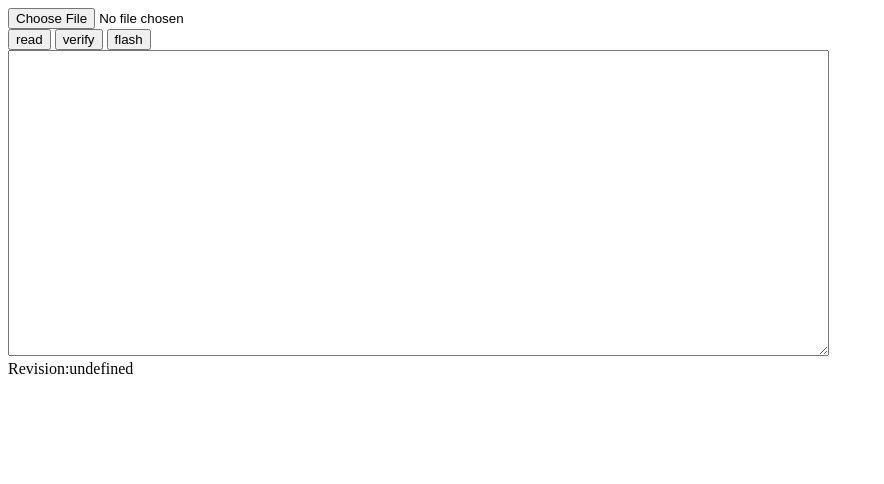
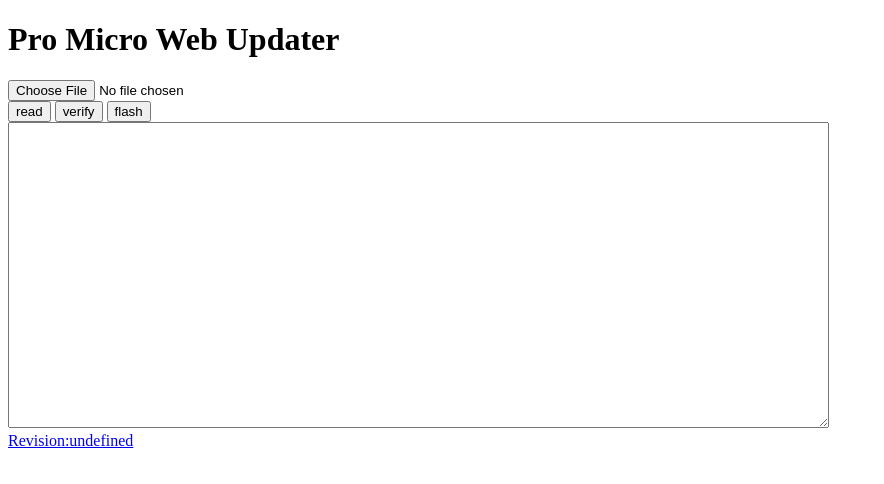
Before and after one commit to sekigon-gonnoc/promicro-web-updater, a website built with Parcel: page index.html in a window 1280 px wide. Shown: the whole page, without its empty margins (0-884 px from the left). Built offline with nearby package versions, Linux system fonts and the light colour scheme.

Commit message:
Update index.html

```diff
--- a/index.html
+++ b/index.html
@@ -17,10 +17,11 @@
     </script>
     <meta charset="utf-8" />
     <meta name="viewport" content="width=device-width, initial-scale=1.0" />
-    <title>Pro Micro Web Writer</title>
+    <title>Pro Micro Web Updater</title>
   </head>
   <body>
     <main>
+      <h1>Pro Micro Web Updater</h1>
       <div>
         <a id="download-file" href="#" download="firm.bin"></a>
         <input type="file" id="upload-file" />
@@ -31,7 +32,10 @@
       <div>
         <textarea readonly cols="100" rows="20" id="progress"></textarea>
       </div>
-      <div id="revision"></div>
+      <a
+        id="revision"
+        href="https://github.com/sekigon-gonnoc/promicro-web-updater"
+      ></a>
       <script src="./src/index.js"></script>
     </main>
   </body>
--- a/src/index.js
+++ b/src/index.js
@@ -22,6 +22,9 @@
 }
 
 if (!navigator.serial) {
+  initProgress(
+    "Web serial is unavailable. Please use Google Chrome and enable experimental features.\n"
+  );
   console.error("Web serial is unavailable");
 }
 
```
